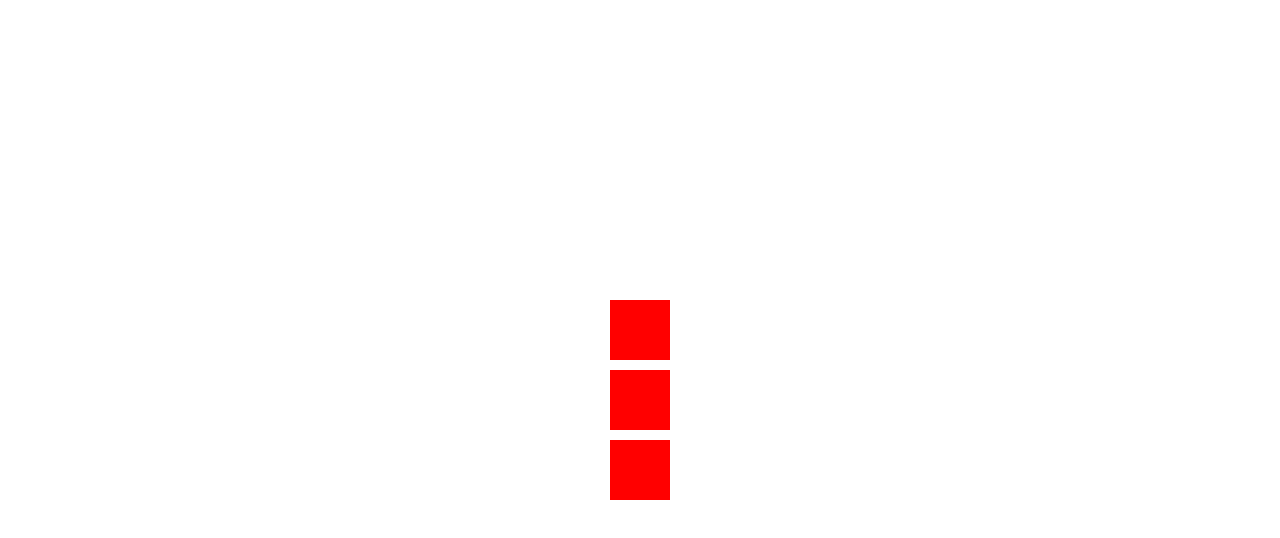
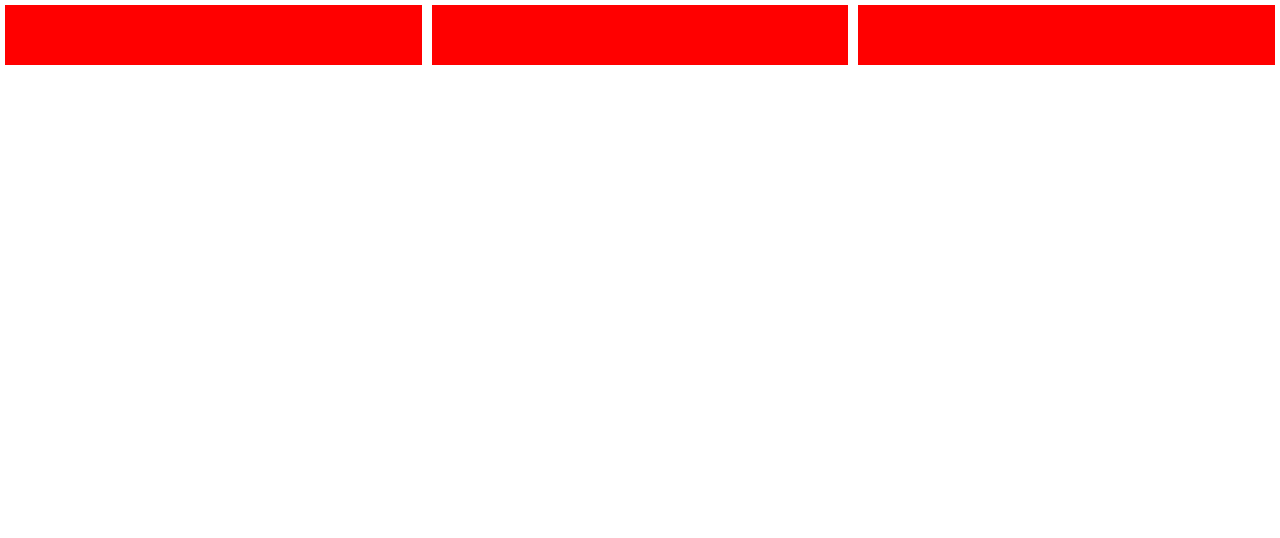
Before and after one commit to jvjs3g/FlexBox, a plain HTML site: page index.html in a window 1280 px wide. Drawn offline with Linux system fonts and the light colour scheme.

Commit message:
Redimensionamento

```diff
--- a/styles.css
+++ b/styles.css
@@ -5,15 +5,12 @@ html, body, #app {
 
 #app {
   display: flex;
-  flex-direction: column;
-
-  align-items: center;
-  justify-content: center;
 }
 
 .box {
-  width:60px;
+  width:1000px;
   height:60px;
   background: red;
   margin: 5px;
+  flex:1 ;
 }
```
